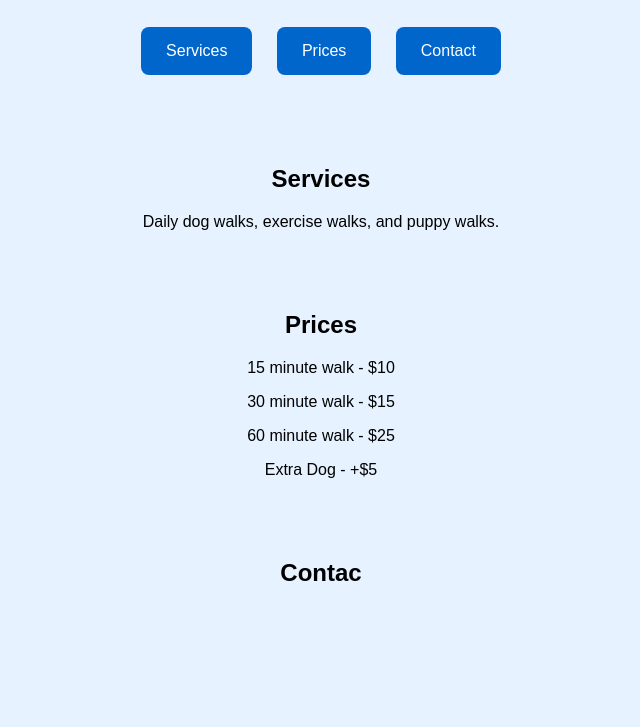
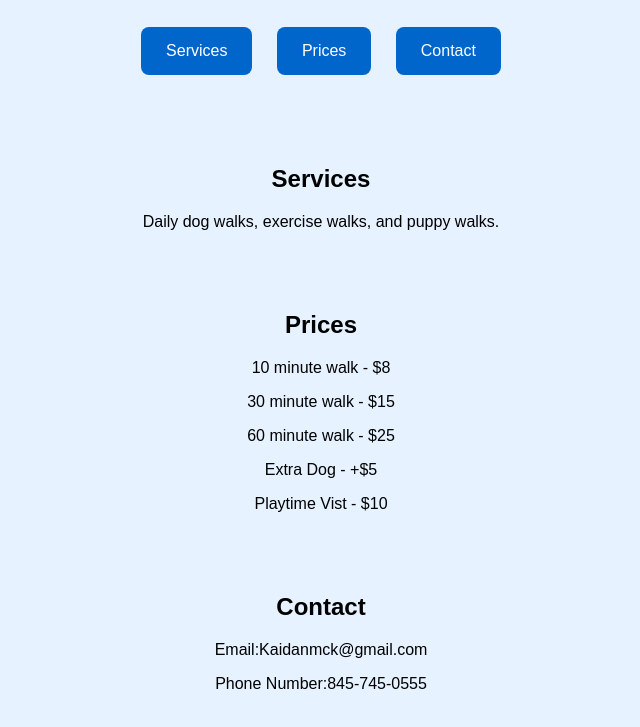
Before and after one commit to kaidanmck/Kaidan-s-K9-Walking, a plain HTML site: page index.html in a window 1280 px wide. Shown: the part 111-838 px from the top of the page, without its empty margins (319-959 px from the left). Before the commit the page ends 800 px from the top, so only its background shows below. Drawn offline with Linux system fonts and the light colour scheme.

Commit message:
Update index.html

```diff
--- a/index.html
+++ b/index.html
@@ -51,11 +51,17 @@ button:hover {
 
 <div id="prices" class="section">
 <h2>Prices</h2>
-<p>15 minute walk - $10</p>
+<p>10 minute walk - $8</p>
 <p>30 minute walk - $15</p>
 <p>60 minute walk - $25</p>
 <p>Extra Dog - +$5</p>
+<p>Playtime Vist - $10</p>
 </div>
 
 <div id="contact" class="section">
-<h2>Contac
+<h2>Contact</h2>
+<p>Email:Kaidanmck@gmail.com</p>
+<p>Phone Number:845-745-0555</p>
+</div>
+
+<div id="Description" class="section">
```
